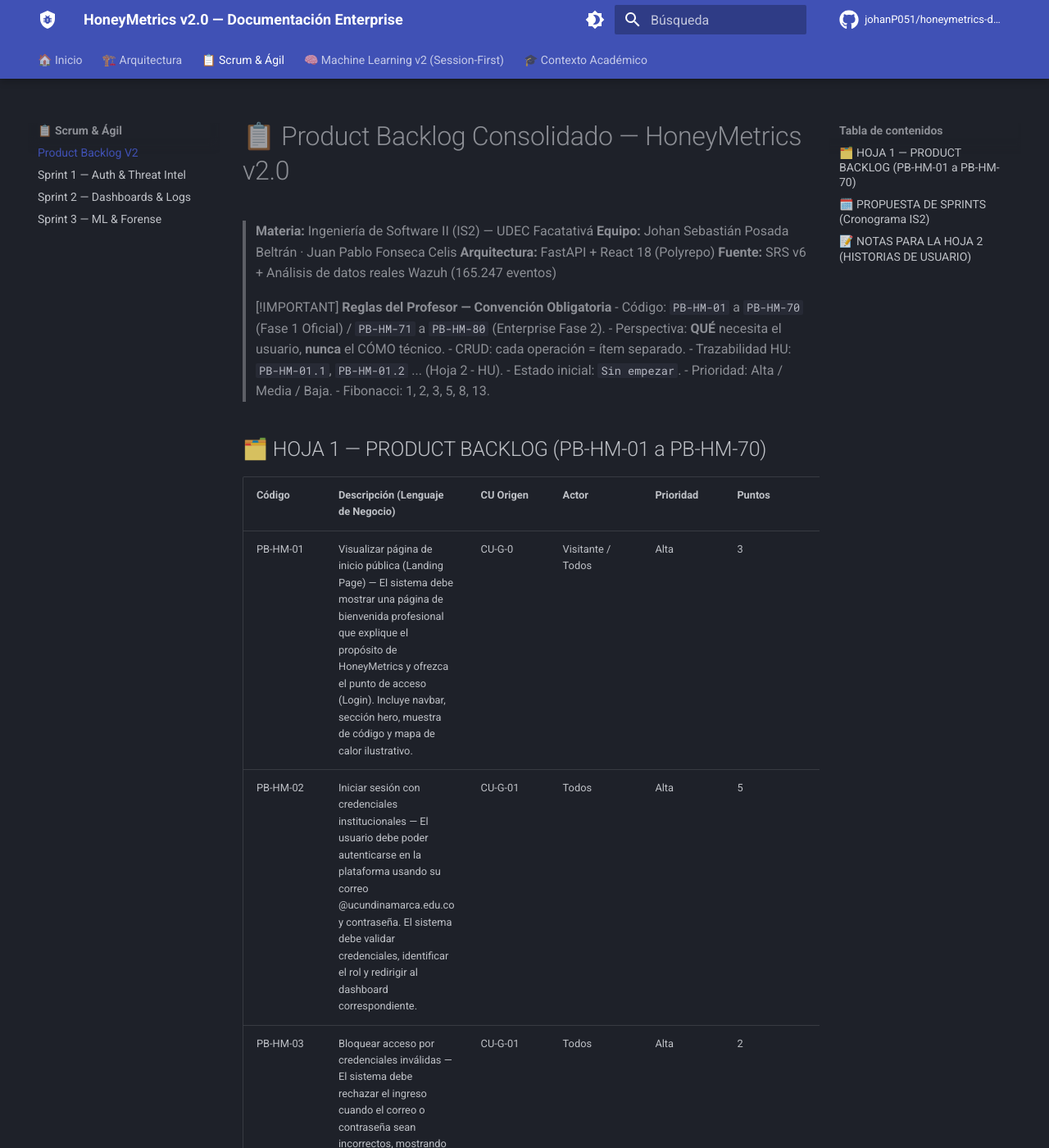
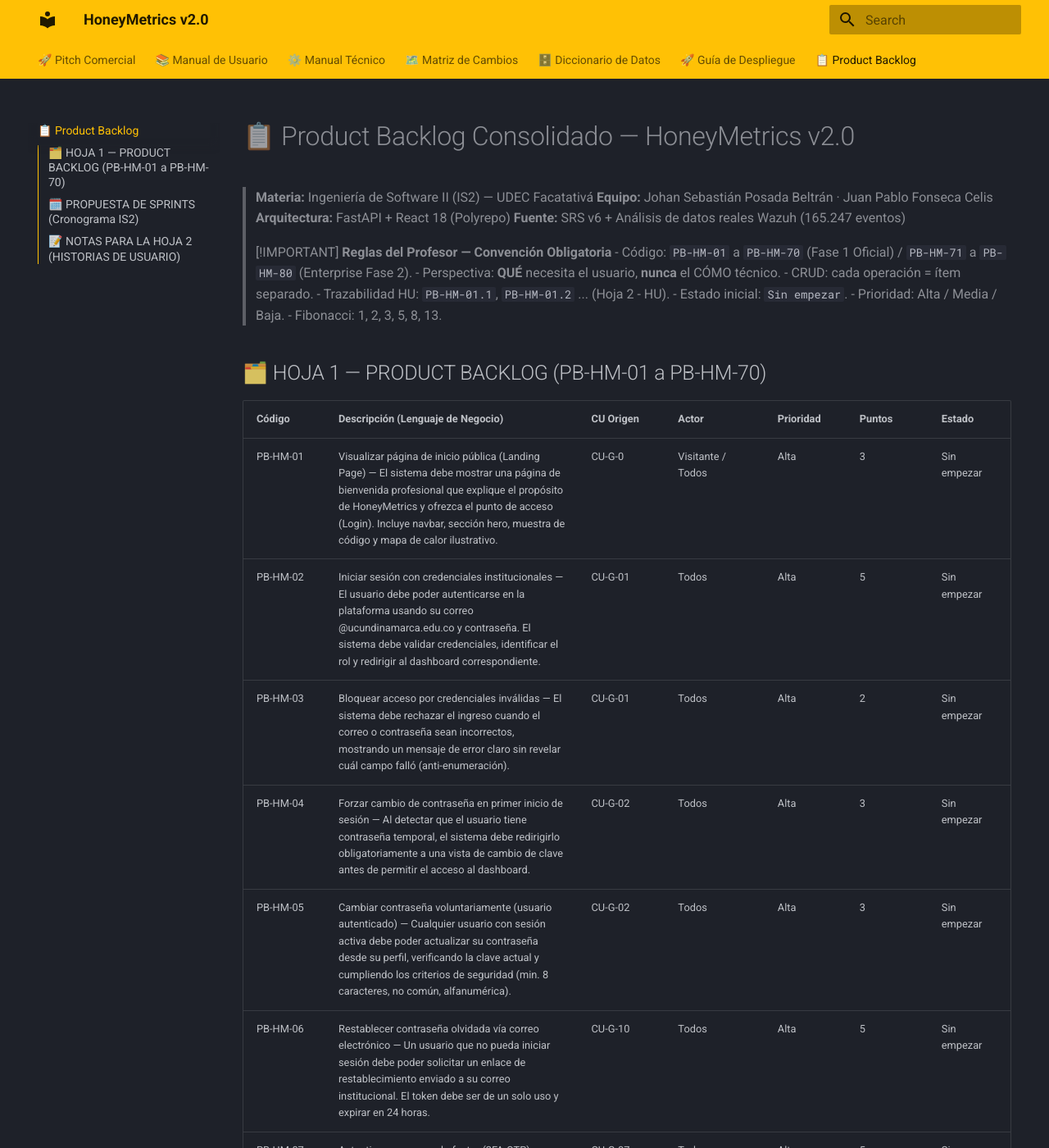
Before and after one commit to johanP051/honeymetrics-documentacion, an MkDocs documentation site: the page built from docs/scrum/product_backlog.md, in a window 1280 px wide and 1400 px high. Shown: the whole window at 82% size. Built offline with MkDocs 1.6.1 and Material for MkDocs 9.7.7, drawn with Linux system fonts in a browser that asks for light colours; comment, search, counter and statistics services are not loaded; some of the changed text lies outside the part shown.

Commit message:
feat(docs): reconstruct documentation from scratch following TantauStock enterprise standard (no ML)

```diff
--- a/mkdocs.yml
+++ b/mkdocs.yml
@@ -1,87 +1,20 @@
-site_name: HoneyMetrics v2.0 — Documentación Enterprise
-site_description: Mapa arquitectónico, ágil y técnico de la plataforma CTI de monitoreo de Honeypots.
-site_author: Johan Sebastián Posada Beltrán — IS2 · UDEC Facatativá
-repo_url: https://github.com/johanP051/honeymetrics-documentacion
-repo_name: johanP051/honeymetrics-documentacion
-
+site_name: HoneyMetrics v2.0
 theme:
   name: material
-  language: es
   palette:
-    - scheme: slate
-      primary: custom
-      accent: custom
-      toggle:
-        icon: material/brightness-4
-        name: Cambiar a modo claro
-    - scheme: default
-      primary: custom
-      accent: custom
-      toggle:
-        icon: material/brightness-7
-        name: Cambiar a modo oscuro
+    scheme: slate
+    primary: amber
+    accent: amber
   features:
     - navigation.tabs
-    - navigation.tabs.sticky
     - navigation.sections
-    - navigation.expand
-    - navigation.top
-    - navigation.footer
-    - search.highlight
-    - search.suggest
-    - content.code.copy
-    - content.code.annotate
-    - toc.follow
-  icon:
-    repo: fontawesome/brands/github
-    logo: material/shield-bug
-
-plugins:
-  - search:
-      lang: es
-
-markdown_extensions:
-  - admonition
-  - pymdownx.details
-  - pymdownx.superfences:
-      custom_fences:
-        - name: mermaid
-          class: mermaid
-          format: !!python/name:pymdownx.superfences.fence_code_format
-  - pymdownx.tabbed:
-      alternate_style: true
-  - pymdownx.highlight:
-      anchor_linenums: true
-      use_pygments: true
-  - pymdownx.inlinehilite
-  - pymdownx.tasklist:
-      custom_checkbox: true
-  - tables
-  - attr_list
-  - md_in_html
-  - toc:
-      permalink: true
-
-extra:
-  social:
-    - icon: fontawesome/brands/github
-      link: https://github.com/johanP051
-
-extra_javascript:
-  - https://unpkg.com/mermaid@10/dist/mermaid.min.js
+    - toc.integrate
 
 nav:
-  - 🏠 Inicio: index.md
-  - 🏗️ Arquitectura:
-    - Diseño del Sistema (Polyrepo): architecture/system_design.md
-    - Design System UI/UX (Dark CTI): architecture/ui_ux_design_system.md
-  - 📋 Scrum & Ágil:
-    - Product Backlog V2: scrum/product_backlog.md
-    - Sprint 1 — Auth & Threat Intel: scrum/sprint_1_auth.md
-    - Sprint 2 — Dashboards & Logs: scrum/sprint_2_dashboards.md
-    - Sprint 3 — ML & Forense: scrum/sprint_3_forensics.md
-  - 🧠 Machine Learning v2 (Session-First):
-    - Arquitectura & Inferencia Tri-Modelo: ml/arquitectura_ml_v2.md
-  - 🎓 Contexto Académico:
-    - Pitch del Proyecto: academico/Pitch_HoneyMetrics.md
-    - Anexo 1 (Formato Propuesta IS2): academico/Anexo_1_Formato_Propuesta.md
+  - 🚀 Pitch Comercial: index.md
+  - 📚 Manual de Usuario: manual-usuario.md
+  - ⚙️ Manual Técnico: manual-tecnico.md
+  - 🗺️ Matriz de Cambios: matriz-cambios.md
+  - 🗄️ Diccionario de Datos: diccionario-datos.md
+  - 🚀 Guía de Despliegue: guia-despliegue.md
+  - 📋 Product Backlog: scrum/product_backlog.md
```
Also changed, not shown: .agents/skills/ai-project-orchestrator/SKILL.md (added, +26 -0 lines), .agents/skills/ai-project-orchestrator/references/model-routing.md (added, +7 -0 lines), .agents/skills/ai-project-orchestrator/references/phase-contract.md (added, +5 -0 lines), .agents/skills/ai-project-orchestrator/references/project-context.md (added, +5 -0 lines), .agents/skills/ai-project-orchestrator/references/review-protocol.md (added, +3 -0 lines), .agents/skills/ai-project-orchestrator/references/risk-controls.md (added, +5 -0 lines), docs/diccionario-datos.md (added, +71 -0 lines), docs/guia-despliegue.md (added, +43 -0 lines), docs/index.md (added, +30 -0 lines), docs/manual-tecnico.md (added, +16 -0 lines), docs/manual-usuario.md (added, +21 -0 lines), docs/matriz-cambios.md (added, +33 -0 lines), 5 other files.
